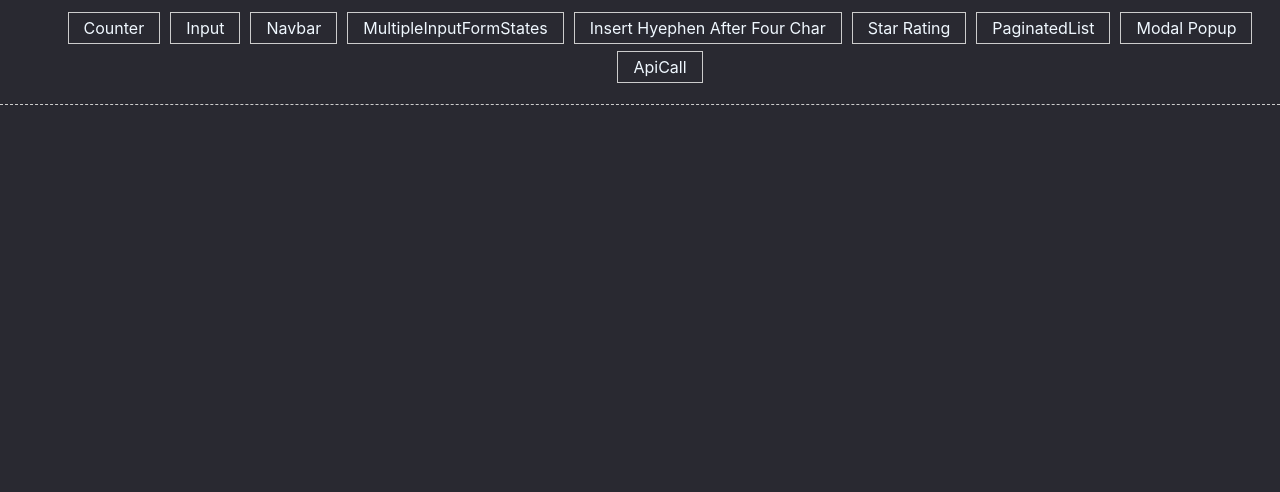
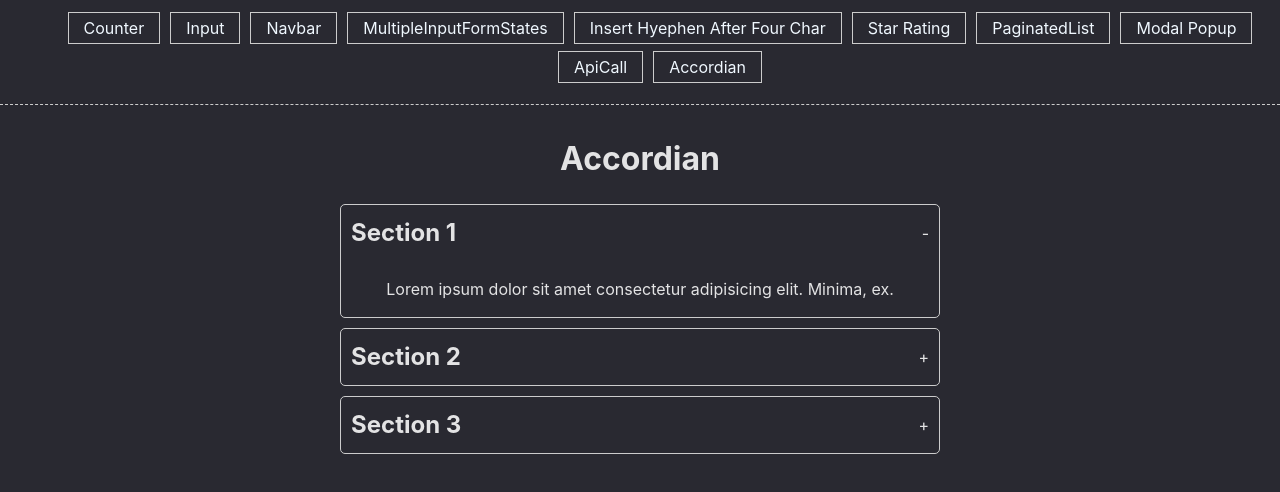
Before and after one commit to codesupports/React-app-function-wise, a React (Vite) app in the folder react-app-learning/: page /Accordian in a window 1280 px wide. Shown: the top 492 px of the page. Built offline with nearby package versions, Linux system fonts and the light colour scheme.

Commit message:
accordian

```diff
--- a/react-app-learning/src/App.css
+++ b/react-app-learning/src/App.css
@@ -88,3 +88,7 @@
   grid-column: span 3 / span 3;
 }
 .form-control div label{padding-right: 10px;}
+
+.paginamtion-btn button{
+  border:1px solid #ccc; cursor: pointer; background-color: gray; padding: 10px 20px; color: #fff; margin: 0 10px; border-radius: 4px;
+}
--- /dev/null
+++ b/react-app-learning/src/components/Accordian.jsx
@@ -0,0 +1,32 @@
+import React, { useState } from 'react'
+import './styles/accordian.css'
+
+const Accordian = () => {
+    const accordianItems = [
+        { title: 'Section 1', content: 'Lorem ipsum dolor sit amet consectetur adipisicing elit. Minima, ex.' },
+        { title: 'Section 2', content: 'Lorem ipsum dolor sit amet consectetur adipisicing elit. Minima, ex.' },
+        { title: 'Section 3', content: 'Lorem ipsum dolor sit amet consectetur adipisicing elit. Minima, ex.' },
+    ]
+    const [openIndex, setOpenIndex] = useState(0)
+
+    return (
+        <div>
+            <h1>Accordian</h1>
+            <div className="accordion">
+                {accordianItems.map((item, index)=>{
+                    return(
+                        <div key={index} className="accordian-item">
+                            <div className="accordian-title" onClick={() => setOpenIndex(index)}>
+                                <h2>{item.title}</h2>
+                                <span>{openIndex === index ? '-' : '+'}</span>
+                            </div>
+                            {openIndex === index && <p>{item.content}</p>}
+                        </div>
+                    )
+                })}
+            </div>
+        </div>
+    )
+}
+
+export default Accordian;
--- a/react-app-learning/src/components/ApiCall.jsx
+++ b/react-app-learning/src/components/ApiCall.jsx
@@ -3,6 +3,15 @@ import React, { useEffect, useState } from 'react'
 const ApiCall = () => {
     const [data, setData] = useState([]);
     const [sortOrder, setSortOrder] = useState('asc');
+
+    const [currentPage, setCurrentPage] = useState(1);
+    const pageNumbers = [];
+    const itemPerpage = 20;
+    const maxPageNumbers = 5;
+    const totalPages = Math.ceil(data.length / itemPerpage)
+
+    let startPage = Math.max(1, currentPage - Math.floor(maxPageNumbers / 2))
+    let endPage = Math.min(totalPages, startPage + maxPageNumbers - 1)
 
     const fetchApiData = () => {
         fetch('https://pokeapi.co/api/v2/pokemon?limit=500')
@@ -15,11 +24,30 @@ const ApiCall = () => {
             .catch((err) => console.log(err));
     };
 
+
+    // How many page show
+    const currentItems = data.slice((currentPage - 1) * itemPerpage, currentPage * itemPerpage)
+
+    // Pagination click function for next Prev
+    const paginate = (pageNumber) => {
+        if (pageNumber <= 1 || pageNumber > totalPages) return; // prevent invalid page numbers
+        setCurrentPage(pageNumber)
+    }
+    // Adjust the start page if the end page is at the max limit
+    if (endPage === totalPages) {
+        startPage = Math.max(1, totalPages - maxPageNumbers + 1);
+    }
+
+    for (let i = startPage; i <= endPage; i++) {
+        pageNumbers.push(i);
+    }
+
+    // Data shorting function
     const handleSort = (order) => {
         const sortedData = [...data].sort((a, b) => {
             if (order === 'asc') {
                 return (a.name > b.name) - (b.name > a.name);
-            } else{
+            } else {
                 return (a.name < b.name) - (b.name < a.name);
             }
         });
@@ -30,18 +58,38 @@ const ApiCall = () => {
         fetchApiData();
     }, []);
 
+
+
+
     return (
         <>
             <div>
-        <button onClick={() => handleSort('asc')}>Sort Ascending</button>
-        <button onClick={() => handleSort('desc')}>Sort Descending</button>
-      </div>
+                <button onClick={() => handleSort('asc')}>Sort Ascending</button>
+                <button onClick={() => handleSort('desc')}>Sort Descending</button>
+            </div>
             <div>
                 <ol>
-                    {data?.map((item, index) => {
+                    {currentItems?.map((item, index) => {
                         return <li key={index}>{item.name}</li>;
                     })}
                 </ol>
+            </div>
+            <div className="paginamtion-btn">
+                <button onClick={() => paginate(currentPage - 1)}  disabled={currentPage === 1}>Prev</button>
+
+                {pageNumbers.map((page) => (
+                    <button
+                        key={page}
+                        onClick={() => paginate(page)}
+                        style={{
+                            fontWeight: page === currentPage ? 'bold' : 'normal',
+                            margin: '0 5px',
+                        }}
+                    >{page}</button>
+                ))}
+
+
+                <button onClick={() => paginate(currentPage + 1)}>Next</button>
             </div>
         </>
     );
--- a/react-app-learning/src/components/Home.jsx
+++ b/react-app-learning/src/components/Home.jsx
@@ -10,6 +10,7 @@ import { BrowserRouter as Router, Route, Routes, Link } from 'react-router-dom';
 import PaginatedList from './PaginatedList'
 import Modal from './Modal'
 import ApiCall from './ApiCall'
+import Accordian from './Accordian'
 
 
 
@@ -49,6 +50,7 @@ const Home = () => {
                             </li>
                             <li><Link to="/ModalPopup" onClick={openModal}>Modal Popup </Link></li>
                             <li><Link to="/ApiCall" >ApiCall </Link></li>
+                            <li><Link to="/Accordian" >Accordian </Link></li>
 
                         </ul>
                     </nav>
@@ -64,6 +66,7 @@ const Home = () => {
                         <Route path="/PaginatedList" element={<PaginatedList />} />
                         <Route path="/ModalPopup" element={<Modal isOpen={isModalOpen} onClose={closeModal} />} />
                         <Route path="/ApiCall" element={<ApiCall />} />
+                        <Route path="/Accordian" element={<Accordian />} />
 
 
 
--- a/react-app-learning/src/components/PaginatedList.jsx
+++ b/react-app-learning/src/components/PaginatedList.jsx
@@ -10,6 +10,7 @@ const PaginatedList = () => {
         setCurrentPage(pageNumber)
     }
     const currentItems = items.slice((currentPage - 1) * itemPerpage, currentPage * itemPerpage)
+
     return (
         <>
             <div>
--- /dev/null
+++ b/react-app-learning/src/components/styles/accordian.css
@@ -0,0 +1,30 @@
+.accordion {
+    max-width: 600px;
+    margin: 0 auto;
+  }
+
+  .accordian-item {
+    margin: 10px 0;
+    border: 1px solid #ccc;
+    border-radius: 5px;
+  }
+
+  .accordian-title {
+    padding: 10px;
+    cursor: pointer;
+    display: flex;
+    justify-content: space-between;
+    align-items: center;
+  }
+
+  .accordian-title h2 {
+    margin: 0;
+  }
+  .accordian-title span {
+    margin: 0;
+  }
+
+  .accordian-content {
+    padding: 10px;
+    background-color: #fafafa;
+  }
```
